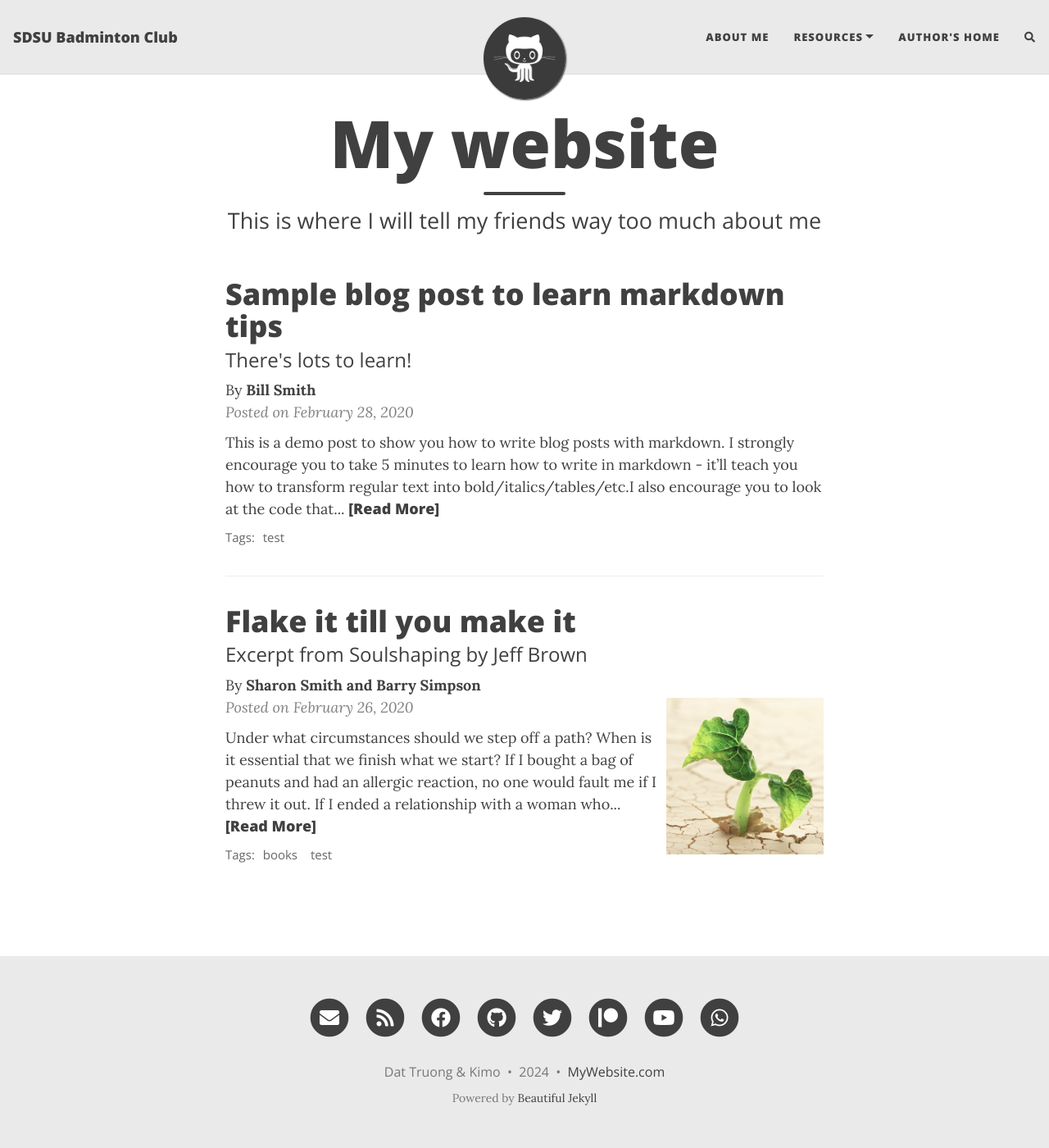
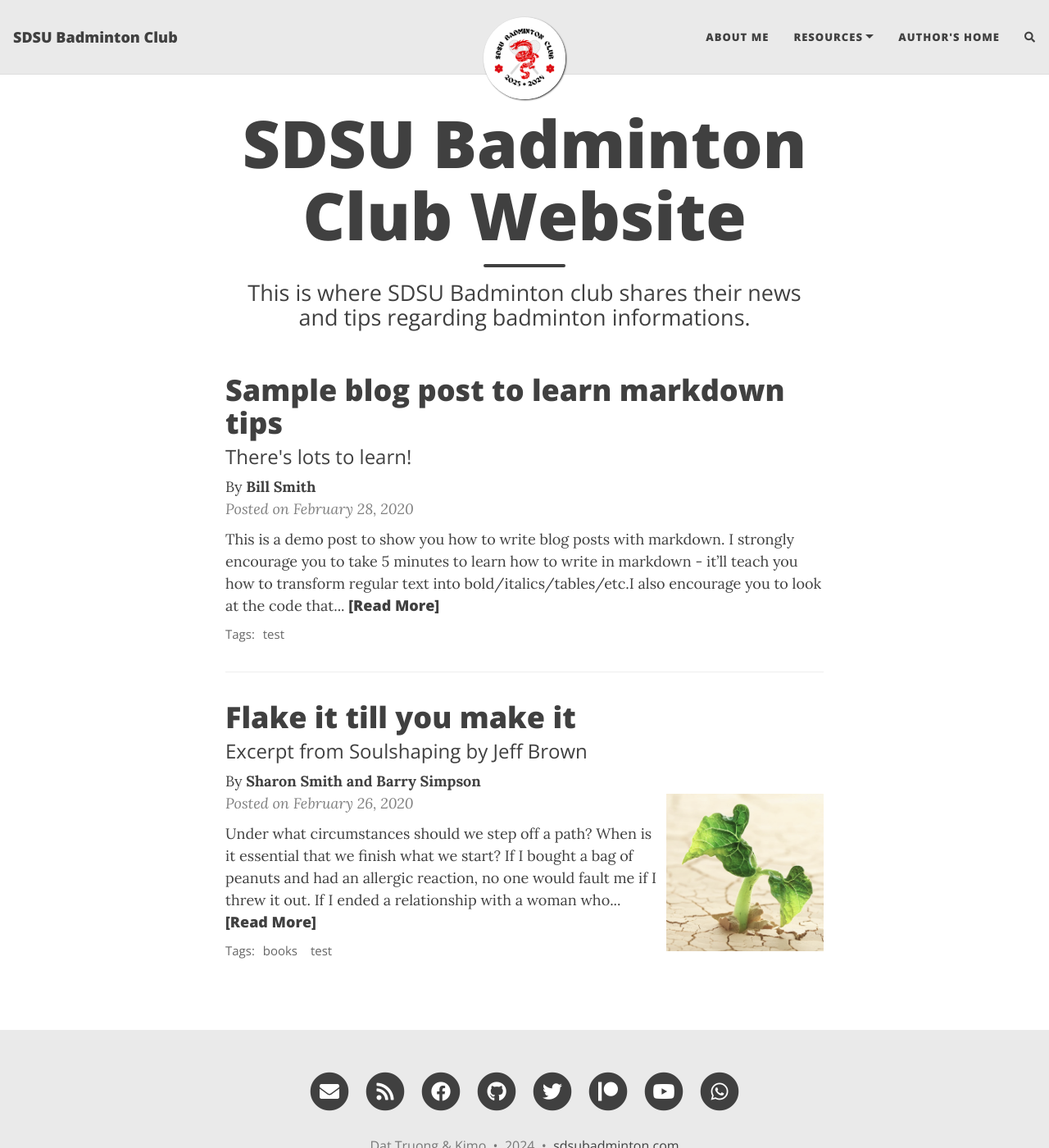
Before and after one commit to datpersonal/sdsubadminton, a Jekyll site: the page built from index.html, in a window 1280 px wide and 1400 px high. Shown: the whole window at 82% size. Built offline with Jekyll 4.4.1, drawn with Linux system fonts in a browser that asks for light colours; nearby versions of some CDN libraries; the list of posts is cut into pages by our own code; comment, search, counter and statistics services are not loaded.

Commit message:
add logo

```diff
--- a/_config.yml
+++ b/_config.yml
@@ -32,7 +32,7 @@ navbar-links:
 
 # Image to show in the navigation bar - works best with a square image
 # Remove this parameter if you don't want an image in the navbar
-avatar: "/assets/img/avatar-icon.png"
+avatar: "/assets/img/clublogo.png"
 
 # By default, the image is cut into a circle. You can disable this behaviour by setting 'round-avatar: false'
 round-avatar: true
@@ -100,7 +100,7 @@ share-links-active:
 
 # How to display the link to your website in the footer
 # Remove this if you don't want a link in the footer
-url-pretty: "MyWebsite.com"
+url-pretty: "sdsubadminton.com"
 
 # Add the website title to the title of every page
 title-on-all-pages: true
--- a/index.html
+++ b/index.html
@@ -1,5 +1,5 @@
 ---
 layout: home
-title: My website
-subtitle: This is where I will tell my friends way too much about me
+title: SDSU Badminton Club Website
+subtitle: This is where SDSU Badminton club shares their news and tips regarding badminton informations.
 ---
```
Also changed, not shown: assets/img/clublogo.png (added), screenshot.png (deleted), 7 other files.
